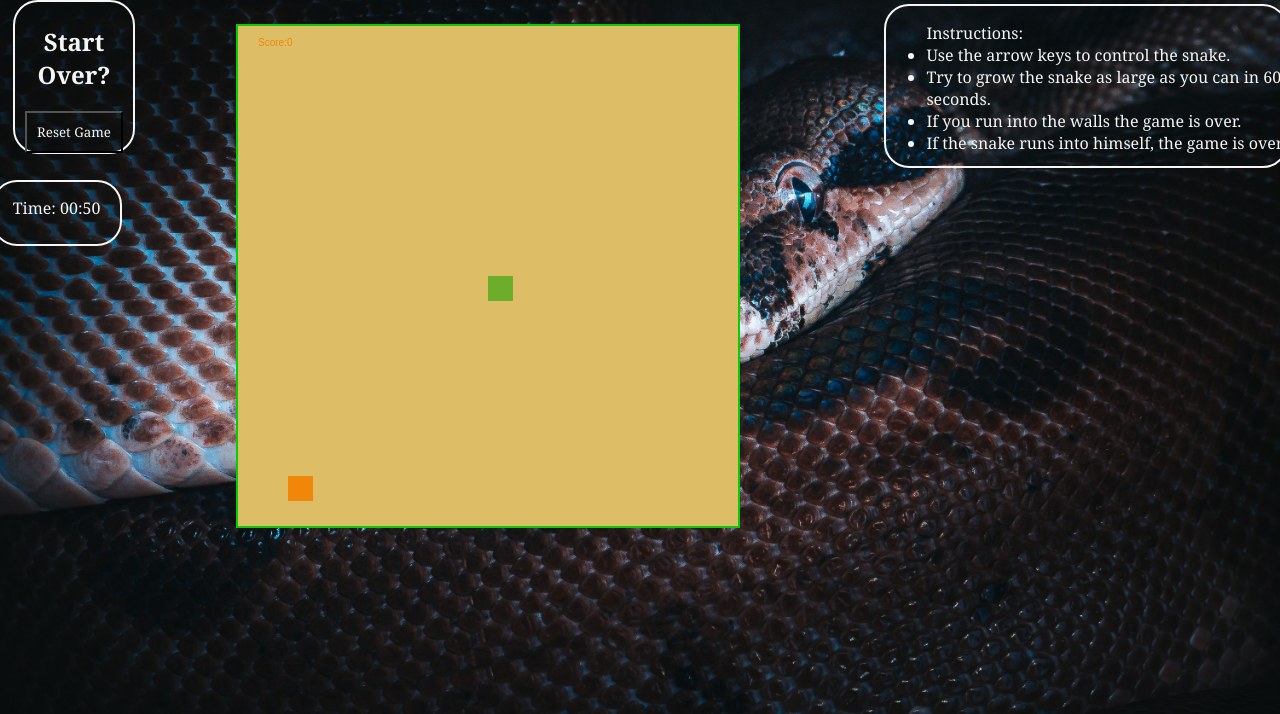
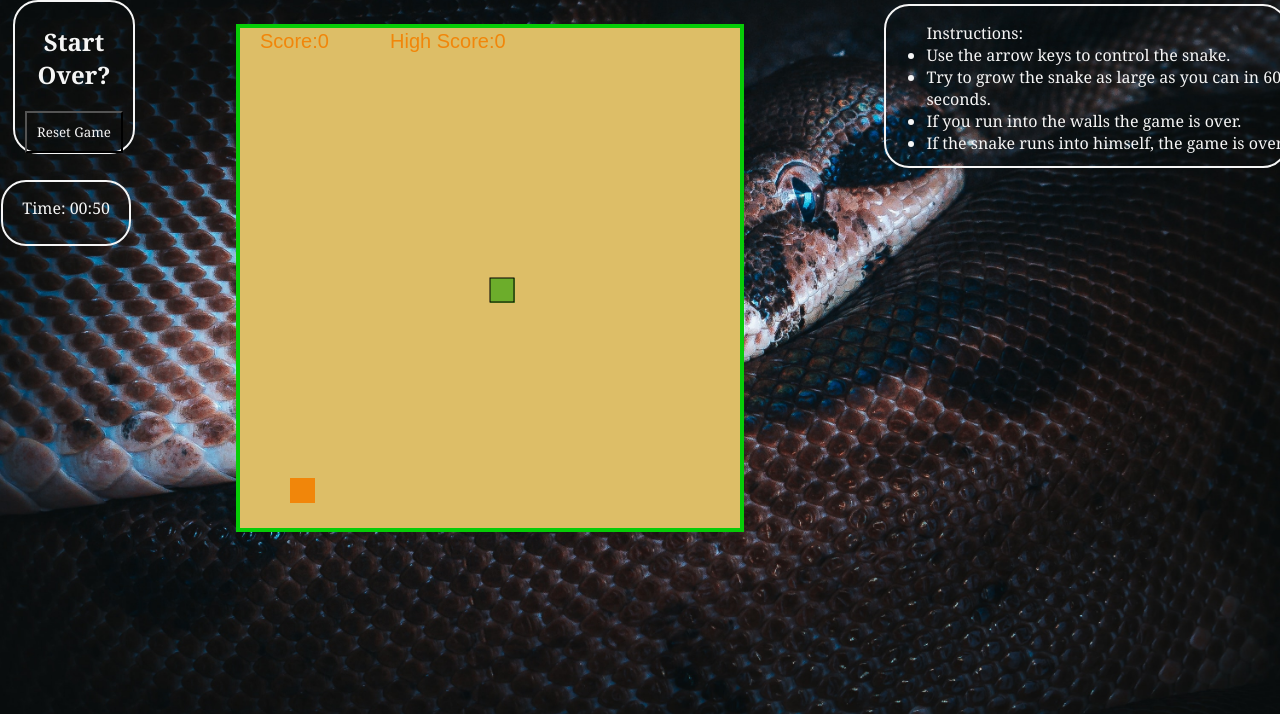
Before and after one commit to DanCtheDeveloper/Awesome_Snake_Game, a plain HTML site: page Awesome_Snake_Game/index.html in a window 1280 px wide. Shown: the part 86-800 px from the top of the page. Drawn offline with Linux system fonts and the light colour scheme.

Commit message:
High Score feature and additional snake styling added

```diff
--- a/Awesome_Snake_Game/Script.js
+++ b/Awesome_Snake_Game/Script.js
@@ -5,6 +5,7 @@ let rows =20
 let cols = 20
 let play;
 let context;
+
 
 //Head of the Snake
 let snakeX = blockSize * 10
@@ -21,6 +22,8 @@ let foodX
 let foodY
 
 let score = 0
+//Add High Score
+let highScore = localStorage.getItem('highScore') || 0
 
 let timeElapsed = 0
 
@@ -32,6 +35,11 @@ window.onload = function() {
     play.height = rows * blockSize
     play.width = cols * blockSize
     context = play.getContext("2d")
+
+    let backAudio = new Audio('./assets/15326_1460400695.mp3')
+    backAudio.loop = true;
+    backAudio.volume = 0.25
+    // backAudio.play()
 
 
     //code for placing the food:
@@ -50,23 +58,32 @@ function update() {
     if(gameOver) {
         return
     }
-
+    //Game Board
     context.fillStyle="rgb(221, 190, 103)"
     context.fillRect(0, 0, play.width, play.height)
-
+    //Food
     context.fillStyle="rgb(241, 134, 10)"
     context.fillRect(foodX, foodY, blockSize, blockSize)
 
 
  //code for making the snake eat the food:
  if (snakeX === foodX && snakeY === foodY){
+    let snakeEat = new Audio('./assets/14423_1460034386.mp3')
+    snakeEat.play()
     //code for growing the snake
     snakeGrow.push([foodX, foodY])
     placeFood()
     score +=10
+    if (score > highScore) highScore = score;
+	// context.fillStyle = '#eee';
+	// context.fillText(`Score: ${score}    High Score: ${highScore}`, 10, 20);
     }
 
-    context.fillText("Score:" + score, 20, 20)
+    context.font = "20px arial"
+    context.fillText("Score:" + score + "           High Score:" + highScore,  20, 20)
+    //Saving High Score in local storage:
+    localStorage.setItem('highScore', highScore);
+
 
     //For-let statement to move the body with the head:
     for (let i = snakeGrow.length-1; i > 0; i--){
@@ -76,11 +93,13 @@ function update() {
         snakeGrow[0] = [snakeX, snakeY]
     }
 
-
+    //Snake Styling:
     context.fillStyle="rgb(108, 173, 43)"
     snakeX += speedX * blockSize
     snakeY += speedY * blockSize
     context.fillRect(snakeX, snakeY, blockSize, blockSize)
+    context.strokeStyle="black"
+    context.strokeRect(snakeX, snakeY, blockSize -1, blockSize -1)
      //For-Let statement to change the food green when eaten:
      for (let i=0; i<snakeGrow.length; i++) {
         context.fillRect(snakeGrow[i][0], snakeGrow[i][1], blockSize, blockSize)
--- a/Awesome_Snake_Game/Style.css
+++ b/Awesome_Snake_Game/Style.css
@@ -67,21 +67,21 @@ button {
     display:grid;
     grid-template-rows: repeat(20, 1fr);
     grid-template-columns: repeat(20, 1fr);  */
-    border: 2px solid rgb(7, 204, 7);
-    box-shadow: 5x, 5px, 5px, 5px whitesmoke;
+    border: 4px solid rgb(7, 204, 7);
+    /* box-shadow: 10px, 10px, 10px whitesmoke; */
 }
 
 #timer {
     text-align: center;
     height: 2em;
-    margin: 5px;
+    margin: 15px;
     padding: 15px;
     width:6em;
     border-radius: 25px;
     border: 2px solid whitesmoke;
     position: absolute;
     top: 32%;
-    left: 3.25%;
+    left: 4%;
     margin-top: 10px;
     margin-left: -50px;
 }
```
Also changed, not shown: 1 other file.
